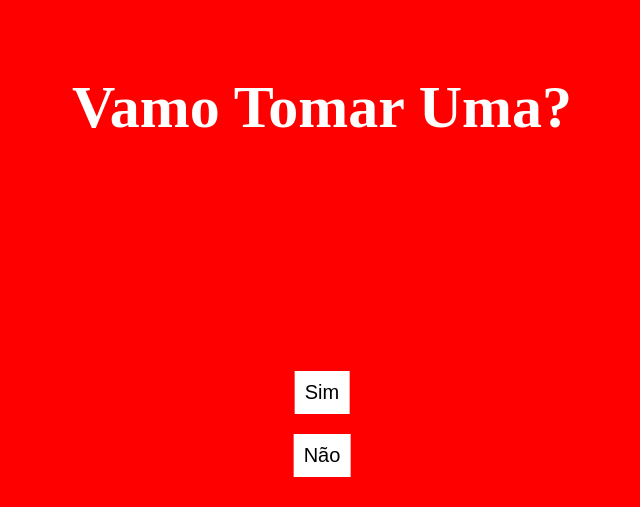
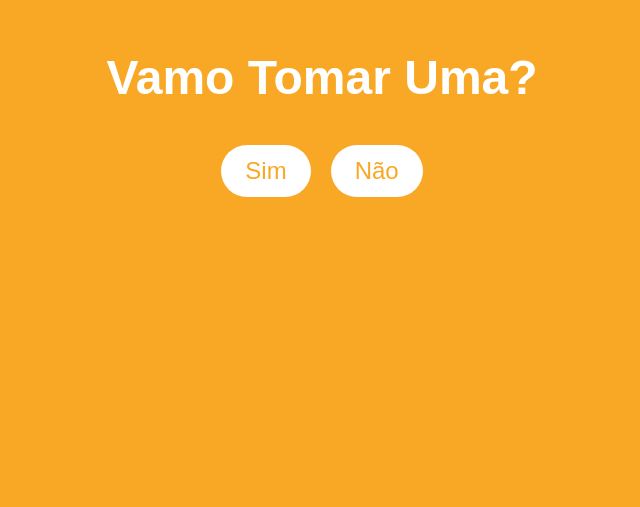
Before and after one commit to queirozfellipe7/teste.github.io, a plain HTML site: page index.html in a window 1280 px wide. Shown: the part 293-800 px from the top of the page, without its empty margins (318-958 px from the left). Drawn offline with Linux system fonts and the light colour scheme.

Commit message:
index update

```diff
--- a/index.html
+++ b/index.html
@@ -1,88 +1,73 @@
 <!DOCTYPE html>
 <html>
 <head>
-    <title>Vamo Tomar Uma?</title>
+    <title>Vamo Tomar Uma garai?</title>
     <meta name="viewport" content="width=device-width, initial-scale=1">
     <style>
         body {
-            background-color: red;
+            background-color: #f9a825;
             margin: 0;
             padding: 0;
-            height: 100vh;
             display: flex;
-            flex-direction: column;
             align-items: center;
             justify-content: center;
-            position: relative;
+            height: 100vh;
+            font-family: Arial, sans-serif;
+        }
+
+        .container {
+            text-align: center;
         }
 
         h1 {
-            font-size: 60px;
+            font-size: 48px;
+            color: #fff;
             margin-bottom: 40px;
-            text-align: center;
-            color: white;
-        }
-
-        button {
-            margin: 10px;
-            padding: 10px;
-            font-size: 20px;
-            background-color: white;
-            border: none;
-            cursor: pointer;
-            position: relative;
         }
 
         .button-container {
             display: flex;
-            flex-direction: column;
-            align-items: center;
             justify-content: center;
-            position: absolute;
-            bottom: 20px;
-            left: 50%;
-            transform: translateX(-50%);
+            margin-top: 20px;
         }
 
-        .move {
-            animation: moveButton 2s infinite;
+        .button {
+            padding: 12px 24px;
+            font-size: 24px;
+            background-color: #fff;
+            color: #f9a825;
+            border: none;
+            border-radius: 30px;
+            cursor: pointer;
+            margin: 0 10px;
+            transition: background-color 0.3s ease;
         }
 
-        @keyframes moveButton {
-            0% {
-                transform: translateY(0) translateX(0);
-            }
-            50% {
-                transform: translateY(-30px) translateX(30px);
-            }
-            100% {
-                transform: translateY(0) translateX(0);
-            }
+        .button:hover {
+            background-color: #e0e0e0;
         }
 
         @media screen and (max-width: 600px) {
             h1 {
-                font-size: 30px;
+                font-size: 36px;
                 margin-bottom: 20px;
             }
 
-            button {
-                margin: 5px;
-                padding: 5px;
-                font-size: 16px;
-            }
-
-            .button-container {
-                bottom: 10px;
+            .button {
+                padding: 10px 20px;
+                font-size: 20px;
+                margin: 0 5px;
             }
         }
     </style>
 </head>
 <body>
-    <h1>Vamo Tomar Uma?</h1>
-    <div class="button-container">
-        <button onclick="aumentarContador()">Sim</button>
-        <button onclick="moverBotaoNao()" id="button-nao">Não</button>
+    <div class="container">
+        <h1>Vamo Tomar Uma?</h1>
+        <div class="button-container">
+            <button class="button" onclick="aumentarContador()">Sim</button>
+            <button class="button" onclick="moverBotaoNao()" id="button-nao">Não</button>
+        </div>
     </div>
 
     <script>
@@ -90,7 +75,6 @@
             let contador = localStorage.getItem('contador');
             contador = contador ? parseInt(contador) + 1 : 1;
             localStorage.setItem('contador', contador.toString());
-
             window.location.href = "https://www.youtube.com/watch?v=NkrvcIfU67c";
         }
 
```
